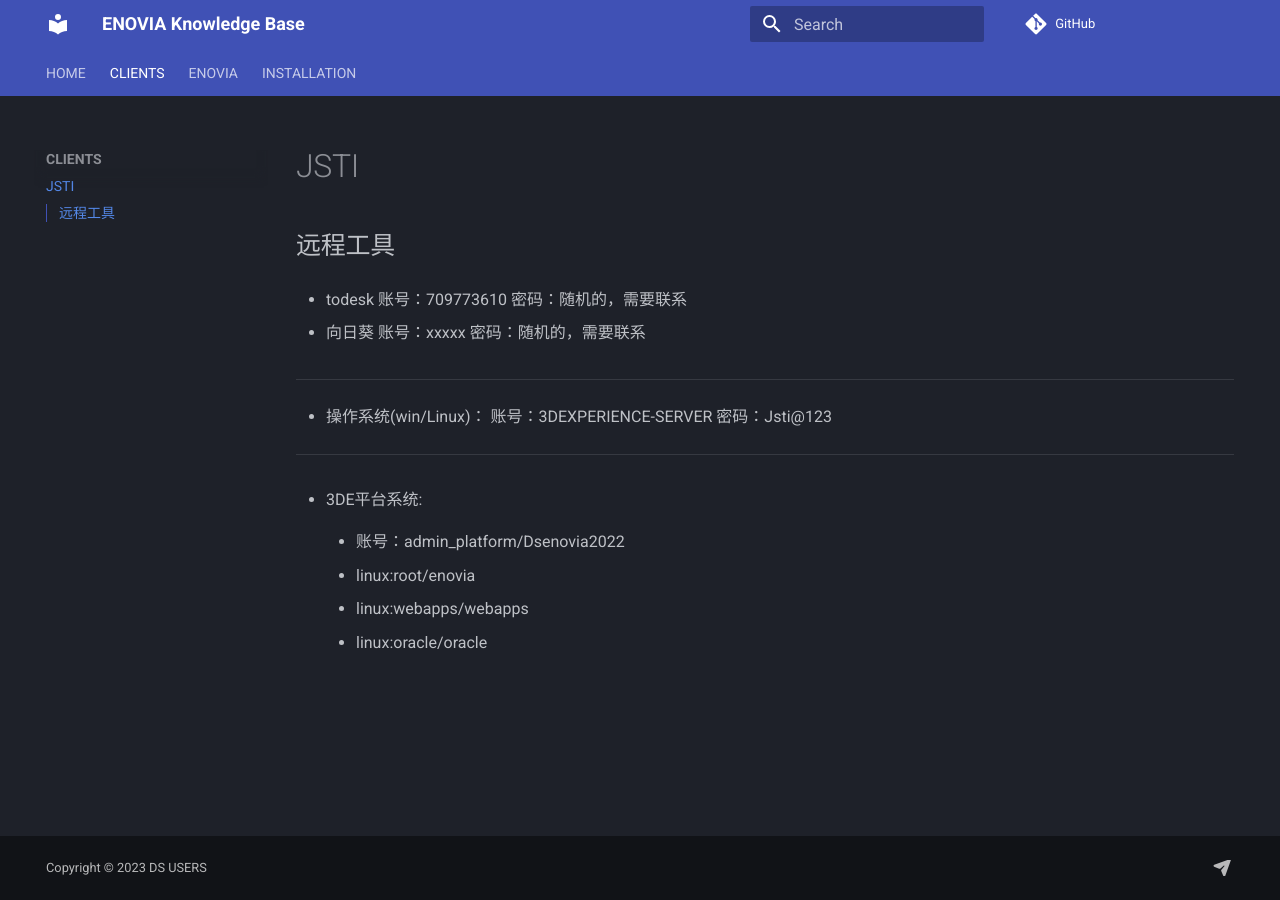
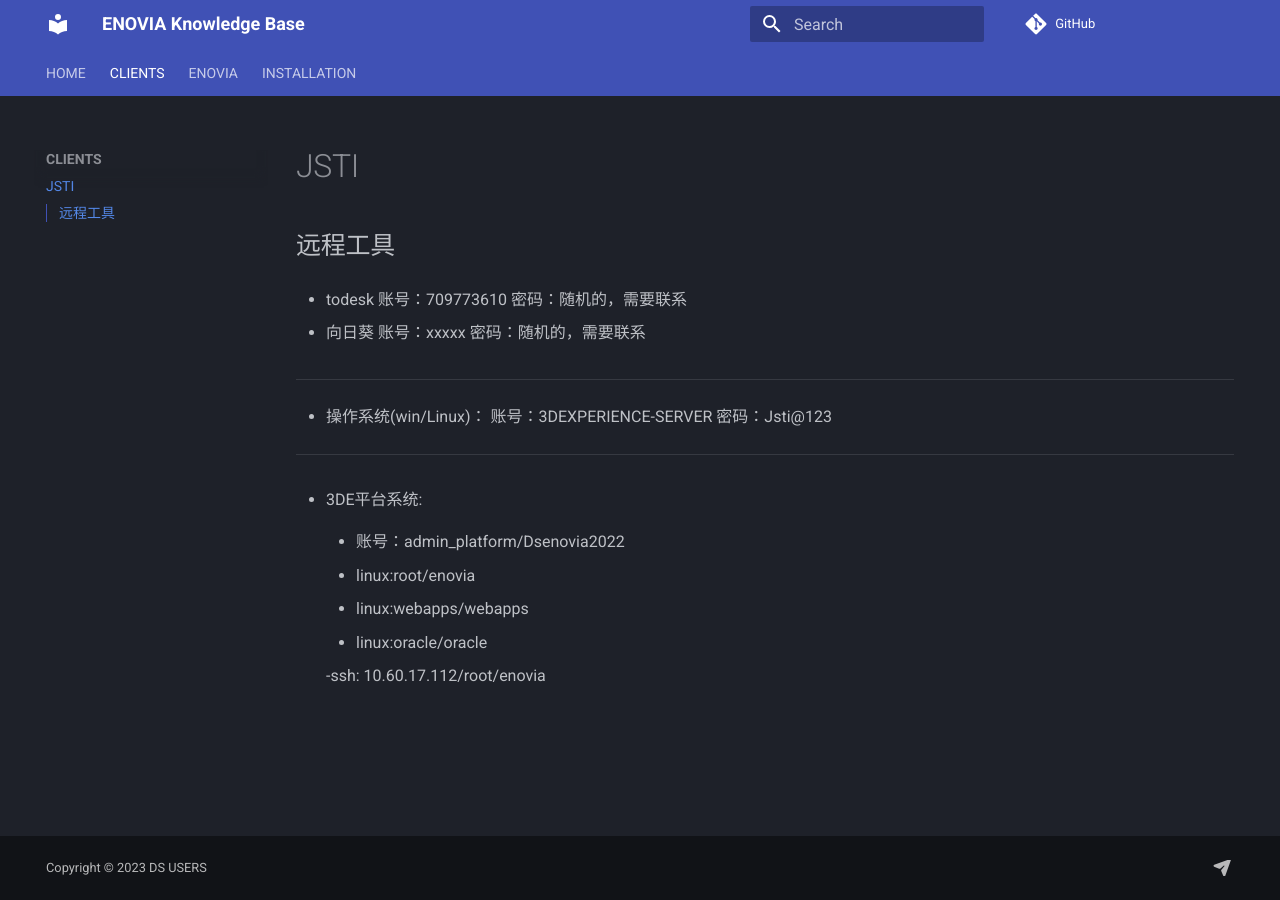
Before and after one commit to xuscode/ENO, an MkDocs documentation site: the page built from docs/CLIENTS/JSTI.md, in a window 1280 px wide. Built offline with MkDocs 1.6.1 and Material for MkDocs 9.7.7, drawn with Linux system fonts in a browser that asks for light colours; nearby versions of some CDN libraries; comment, search, counter and statistics services are not loaded.

Commit message:
Thu 01/11/2024 15:34:28.79

```diff
--- a/docs/CLIENTS/JSTI.md
+++ b/docs/CLIENTS/JSTI.md
@@ -23,3 +23,6 @@
 	- linux:root/enovia
 	- linux:webapps/webapps
 	- linux:oracle/oracle
+
+	-ssh:
+		10.60.17.112/root/enovia
```
Also changed, not shown: 1 other file.
